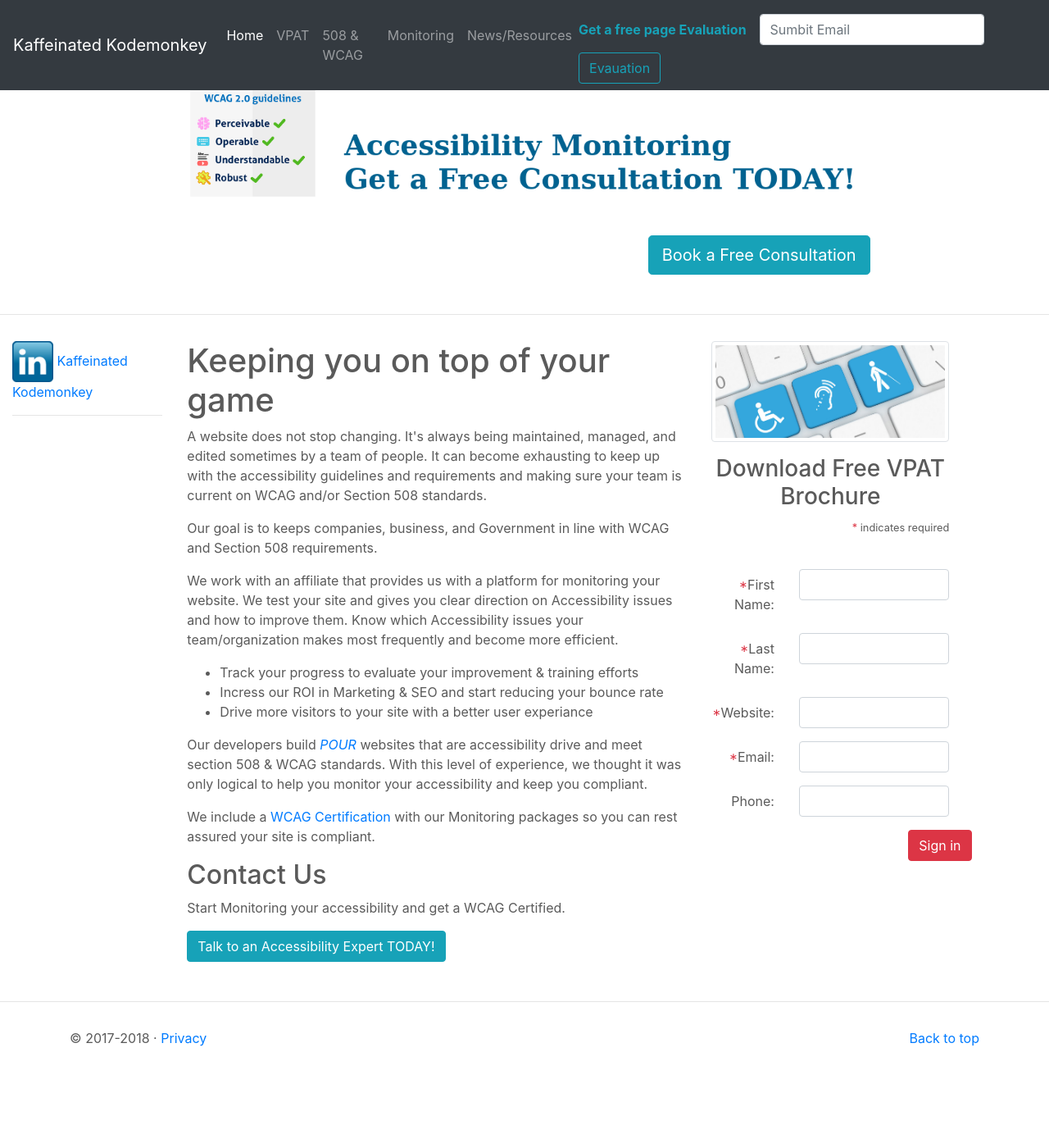
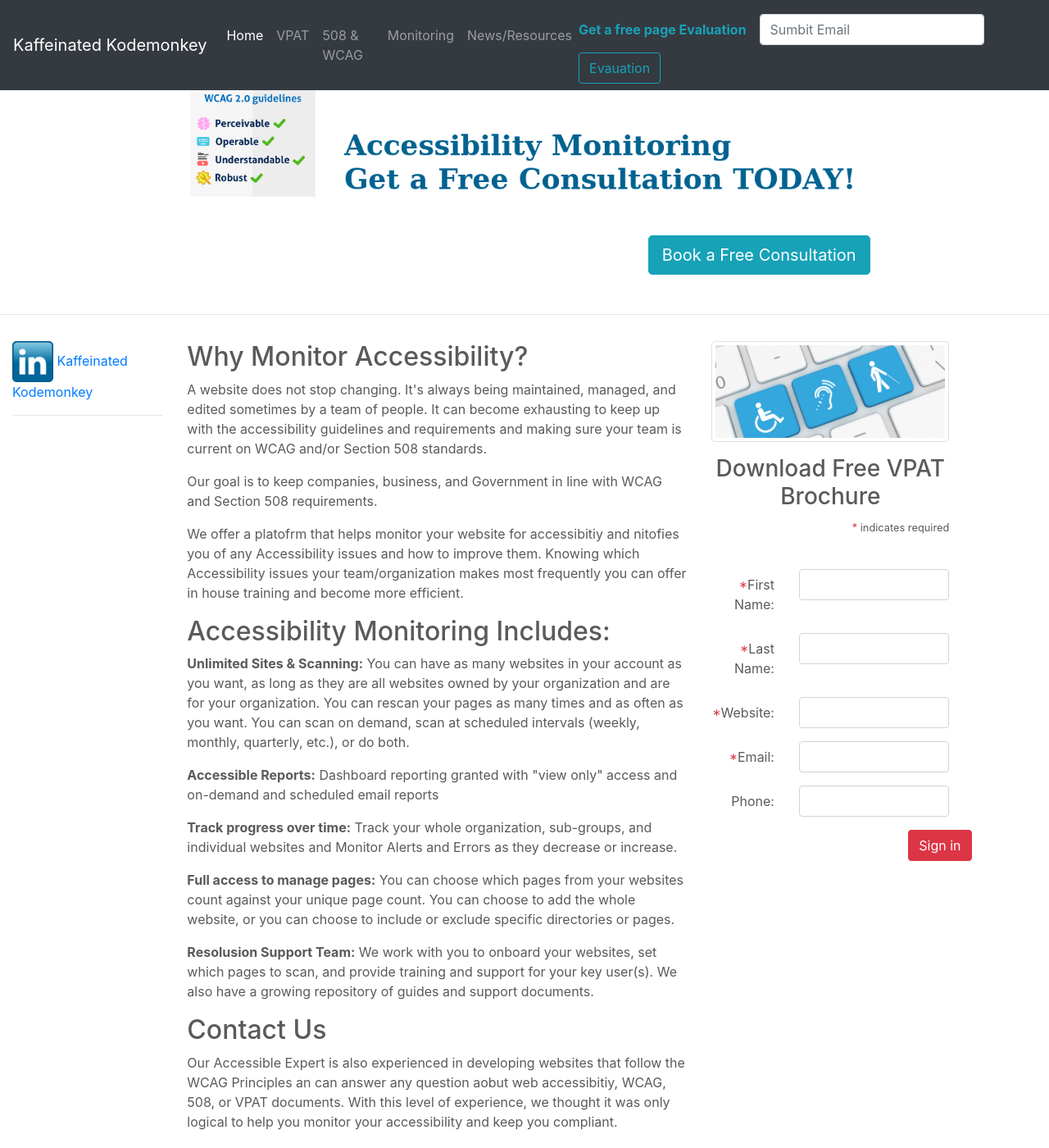
Before and after one commit to Kaffeianted-Kodemonkey/VPAT-Compliant, a Jekyll site: the page built from Monitoring.html, in a window 1280 px wide and 1400 px high. Shown: the whole window at 82% size. Built offline with Jekyll 4.4.1, drawn with Linux system fonts in a browser that asks for light colours; comment, search, counter and statistics services are not loaded.

Commit message:
update content

```diff
--- a/Monitoring.html
+++ b/Monitoring.html
@@ -7,32 +7,36 @@
 description: Monitoring your Web Accessibility, Section 508 compliance
 ---
 
-<h1>Keeping you on top of your game</h1>
+<h2>Why Monitor Accessibility?</h2>
 
 <p>A website does not stop changing. It's always being maintained, managed, and edited sometimes by a team of people. It can become exhausting to keep up
 with the accessibility guidelines and requirements and making sure your team is current on WCAG and/or Section 508 standards.</p>
 
-<p>Our goal is to keeps companies, business, and Government in line with WCAG and Section 508 requirements.</p>
+<p>Our goal is to keep companies, business, and Government in line with WCAG and Section 508 requirements.</p>
 
-<p>We work with an affiliate that provides us with a platform for monitoring your website. We test your site and gives you clear direction on Accessibility issues
-and how to improve them. Know which Accessibility issues your team/organization makes most frequently and become more efficient.</p>
+<p>We offer a platofrm that helps monitor your website for accessibitiy and nitofies you of any Accessibility issues and how to improve them.
+Knowing which Accessibility issues your team/organization makes most frequently you can offer in house training and become more efficient.</p>
 
-<ul>
-  <li>Track your progress to evaluate your improvement & training efforts</li>
-  <li>Incress our ROI in Marketing & SEO and start reducing your bounce rate</li>
-  <li>Drive more visitors to your site with a better user experiance</li>
-</ul>
+<h2>Accessibility Monitoring Includes:</h2>
+
+<p><strong>Unlimited Sites & Scanning:</strong> You can have as many websites in your account as you want, as long as they are all websites owned by your organization and
+are for your organization. You can rescan your pages as many times and as often as you want. You can scan on demand, scan at scheduled intervals (weekly, monthly, quarterly, etc.), or do both.</p>
+
+<p><strong>Accessible Reports:</strong> Dashboard reporting granted with "view only" access and on-demand and scheduled email reports</p>
+
+<p><strong>Track progress over time:</strong> Track your whole organization, sub-groups, and individual websites and Monitor Alerts and Errors as they decrease or increase.</p>
 
 
+<p><strong>Full access to manage pages:</strong> You can choose which pages from your websites count against your unique page count. You can choose to add the whole website, or you can choose to include or exclude specific directories or pages.</p>
+
+<p><strong>Resolusion Support Team:</strong> We work with you to onboard your websites, set which pages to scan, and provide training and support for your key user(s). We also have a growing repository of guides and support documents. </p>
 
 
-<p>Our developers build <a href="https://webaim.org/articles/pour/" target="_blank"><em>POUR</em></a> websites that are accessibility drive and meet section
-508 & WCAG standards. With this level of experience, we thought it was only logical to help you monitor your accessibility and keep you compliant.</p>
+<h2>Contact Us</h2>
 
+<p>Our Accessible Expert is also experienced in developing websites that follow the WCAG Principles an can answer any question aobut web accessibitiy, WCAG, 508,
+or VPAT documents. With this level of experience, we thought it was only logical to help you monitor your accessibility and keep you compliant.</p>
 
 <p>We include a <a href="{{site.url}}/VPAT">WCAG Certification</a> with our Monitoring packages so you can rest assured your site is compliant.</p>
 
-<h2>Contact Us</h2>
-
-<p>Start Monitoring your accessibility and get a WCAG Certified.</p>
 <p><a class="btn btn-md btn-info" href="https://kaffeinatedkodemonkey.youcanbook.me/" target="_blank" role="button">Talk to an Accessibility Expert TODAY!</a></p>
--- a/VPAT.html
+++ b/VPAT.html
@@ -37,10 +37,10 @@
 <p>Kaffeinated Kodemonkey offers four (4) types of Certifications:</p>
 
 <ul>
-  <li><strong>WCAG 508 Certification</strong>: U.S. Federal accessibility standard for 508 Compliance</li>
-  <li><strong>WCAG EU Certification</strong>: European Union’s Accessibility requirements for EU compliance</li>
   <li><strong>WCAG Certification</strong>: W3C/WAI’s Web Content Accessibility Guideline for <strong>WCAG</strong> compliance</li>
-  <li><strong>WCAG Full Certification</strong>: Incorporates all three of the above standards for Full Compliance</li>
+  <li><strong>WCAG-508 Certification</strong>: WCAG plus U.S. Federal accessibility standard for 508 Compliance</li>
+  <li><strong>WCAG-EU Certification</strong>: WCAG plus European Union’s Accessibility requirements for EU compliance</li>
+  <li><strong>WCAG-Int Certification</strong>: Incorporates all three of the above standards for Full Compliance</li>
 </ul>
 
 
```
Also changed, not shown: _includes/index.html (+16 -17 lines).
